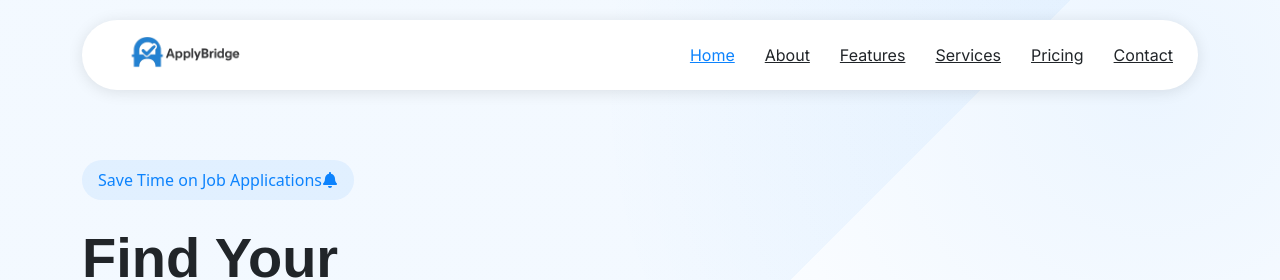
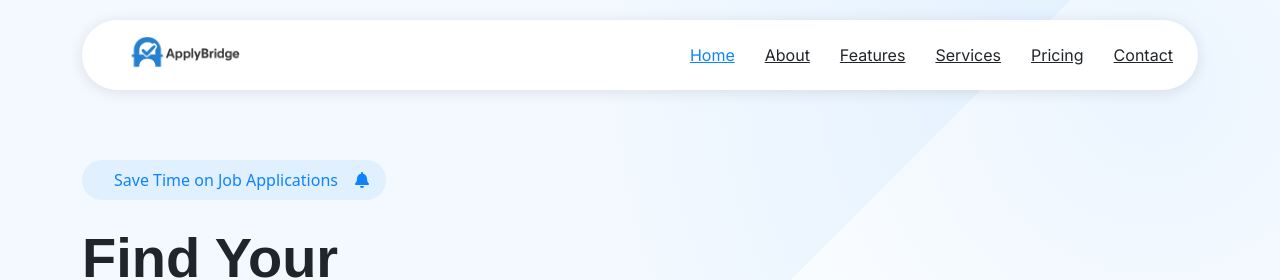
Before and after one commit to Ayomide2604/Apply-Bridge, a React (Vite) app: page / in a window 1280 px wide. Shown: the top 280 px of the page. Built offline with nearby package versions, Linux system fonts and the light colour scheme.

Commit message:
Fix margin class for company badge in Hero component

```diff
--- a/src/pages/Hero.jsx
+++ b/src/pages/Hero.jsx
@@ -12,7 +12,7 @@ const Hero = () => {
 							data-aos-delay="200"
 						>
 							<div className="company-badge mb-4">
-								<span className="mr-3">Save Time on Job Applications</span>
+								<span className="mx-3">Save Time on Job Applications</span>
 								<FaBell />
 							</div>
 
```
